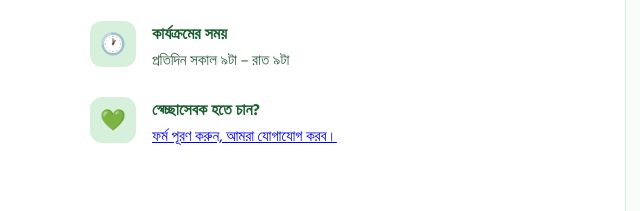
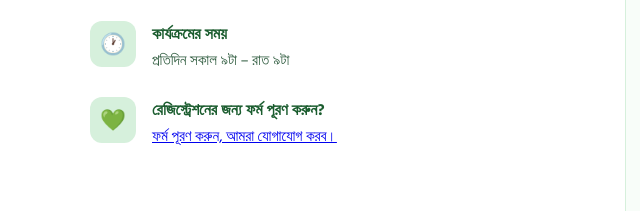
Before and after one commit to ihsabbir33/tarun_prayas_website, a plain HTML site: page index.html in a window 1280 px wide. Shown: the part 3929-4140 px from the top of the page, 0-640 px from the left. Drawn offline with Linux system fonts and the light colour scheme.

Commit message:
update website

```diff
--- a/index.html
+++ b/index.html
@@ -1150,7 +1150,7 @@
         <div class="contact-item">
           <div class="contact-icon">💚</div>
           <div class="contact-detail">
-            <strong>স্বেচ্ছাসেবক হতে চান?</strong>
+            <strong>রেজিস্ট্রেশনের জন্য ফর্ম পূরণ করুন?</strong>
             <p>
   <a href="https://forms.gle/ne2CLZtT2cyU45M36" target="_blank">
     ফর্ম পূরণ করুন, আমরা যোগাযোগ করব।
```
